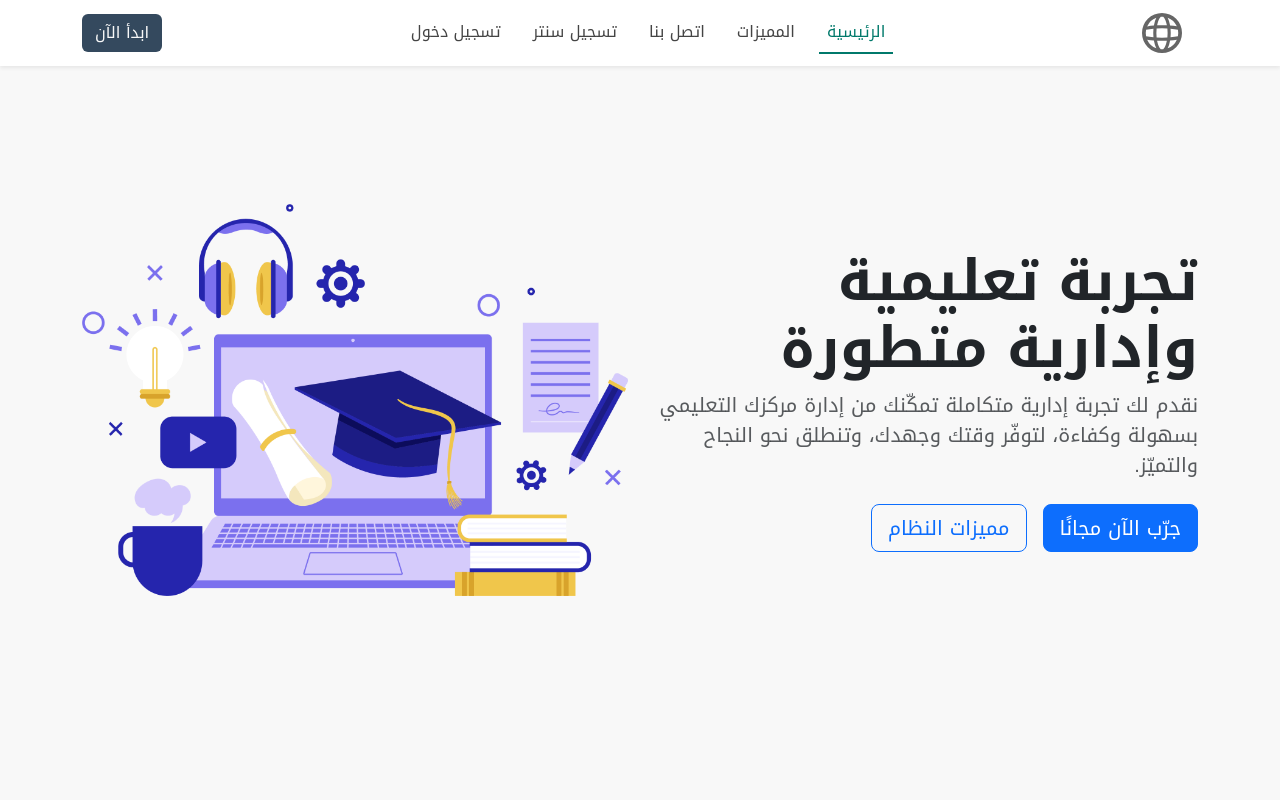
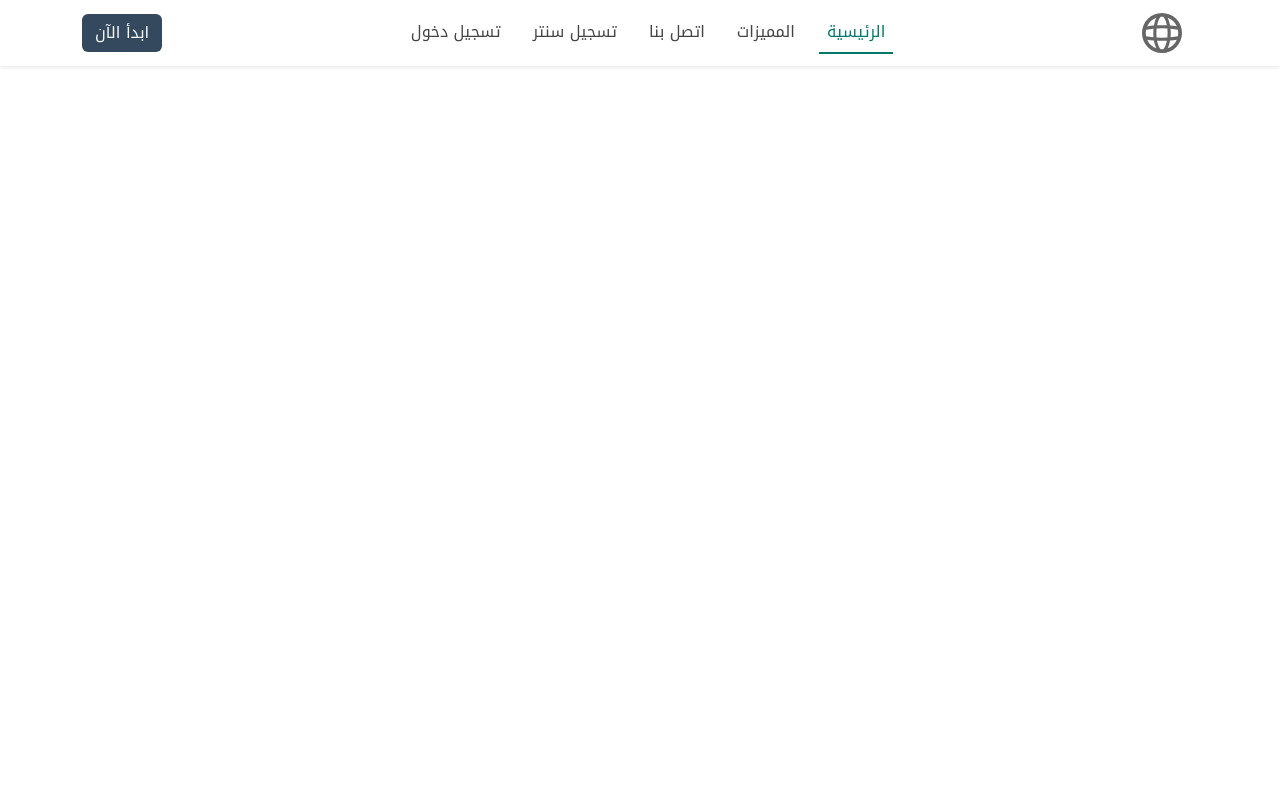
Before and after one commit to ramiIbra7im/saas-edu, a Next.js app: page / in a window 1280 px wide. Shown: the top 800 px of the page. Built offline with nearby package versions, Linux system fonts and the light colour scheme; no server answers.

Commit message:
Update3.1

```diff
--- a/src/app/layout.js
+++ b/src/app/layout.js
@@ -1,3 +1,4 @@
+
 import { Geist, Geist_Mono } from "next/font/google";
 import "./globals.css";
 import "bootstrap/dist/css/bootstrap.min.css";
--- a/src/app/page.js
+++ b/src/app/page.js
@@ -15,13 +15,13 @@ export default function Home() {
     <ClientProviders>
       <Navbar />
       <main>
-        <HeroSection />
+        {/* <HeroSection />
         <FeaturesSection />
         <StatsSection />
         <JoinSection />
         <SchoolHeroSection />
         <ContactSection />
-        <Footer />
+        <Footer /> */}
       </main>
     </ClientProviders>
 
```
